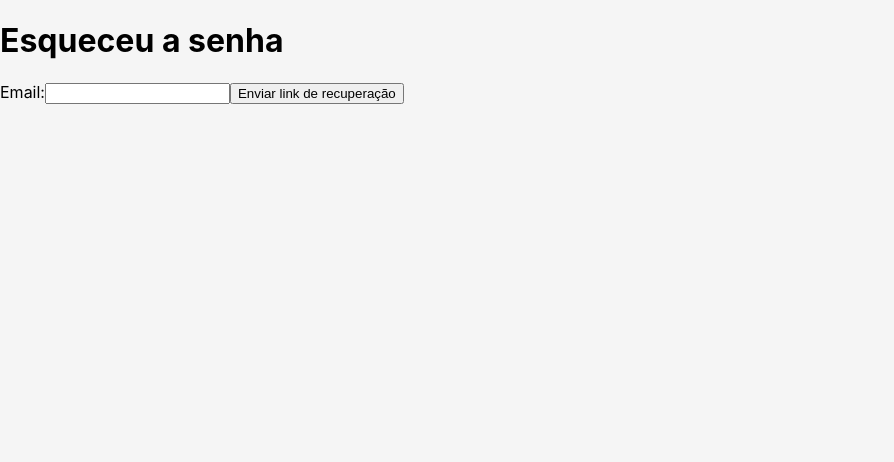
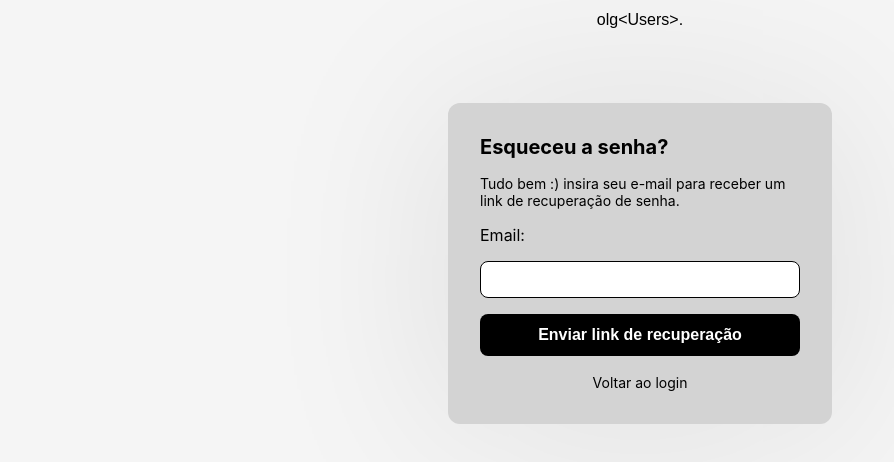
Before and after one commit to olegariobru/olgr-users, a React (Create React App) app in the folder frontEND/: page /forgotPass in a window 1280 px wide. Shown: the top 462 px of the page, without its empty margins (0-894 px from the left). Built offline with nearby package versions, Linux system fonts and the light colour scheme; a web font is replaced by a local one.

Commit message:
estilização do esqueceu minha senha

```diff
--- a/frontEND/src/index.css
+++ b/frontEND/src/index.css
@@ -16,7 +16,7 @@ code {
 :root {
   --cor-principal:#eb0000;
   --cor-secundaria: #CBCBCB;
-  --detalhe2: #808080;
+  --detalhe2: #d3d3d3;
   --detalhe: #F5DEB3;
   --cor-branca: white;
   --cor-preta: black;
--- a/frontEND/src/paginas/forgotPass/esqueceuSenha.module.css
+++ b/frontEND/src/paginas/forgotPass/esqueceuSenha.module.css
@@ -0,0 +1,84 @@
+.fgHeader{
+    display: flex;
+    justify-content: center;
+}
+
+.fgHeader h1{
+    color: var(--cor-primaria);
+    padding: 0;
+    font-family: var(--fonte-principal);
+    font-weight: 300;
+    font-size: medium;
+    cursor: default;
+}
+
+.fgForm{
+    display: flex;
+    flex-direction: column;
+    gap: 16px;
+    padding: 32px;
+    background: var(--detalhe2);
+    border-radius: 12px;
+    box-shadow: 0 4px 12pc rgba(0, 0, 0, 0.1);
+    width: 320px;
+    margin: 5% 0 0 35%;
+}
+.fgTit{
+    font-size: 20px;
+    color: var(--cor-preta);
+    margin: 0;
+    padding: 0%;
+}
+
+.fgSubTit{
+    font-size: 14px;
+    color: var(--cor-preta);
+    margin: 0;
+    padding: 0%;
+}
+
+.inputFg {
+    padding: 3%;
+    border: 1px solid var(--cor-preta);
+    border-radius: 8px;
+    outline: none;
+    transition: border-color 0.3s
+}
+
+
+.btnFg{
+    padding: 12px;
+    background-color: var(--cor-preta);
+    color: var(--cor-branca);
+    border: none;
+    border-radius: 8px;
+    cursor: pointer;
+    font-size: 16px;
+    font-weight: 600;
+    transition: background-color 0.3s;
+}
+.btnFg:hover {
+    background-color: var(--detalhe);
+    color: var(--cor-preta);
+}
+
+.divisor{
+    display: inline-block;
+    width: auto;
+    text-align: center;
+}
+
+
+.fgRod{
+    font-size: 14px;
+    margin: 0%;
+    padding: 0%;
+    color: var(--cor-preta);
+    cursor: pointer;
+    text-decoration: none;
+    transition: color 0.3s;
+
+}
+.fgRod:hover {
+    color: var(--cor-branca);
+}
--- a/frontEND/src/paginas/forgotPass/index.js
+++ b/frontEND/src/paginas/forgotPass/index.js
@@ -1,15 +1,32 @@
+import { Link } from 'react-router-dom';
 import styles from './esqueceuSenha.module.css';
-
+import { motion } from 'framer-motion';
 
 export default function EsqueceuSenha() {
     return (
+        <motion.div
+            initial={{ opacity: 0, y: 20}}
+            animate={{ opacity: 1, y: 0}}
+            exit={{ opacity: 0, y: -20}}
+            transition={{ duration: 0.5}}
+        >
+            <div className={styles.fgHeader}>
+                <h1>olg&lt;Users&gt;.</h1>
+            </div>
+
         <div className={styles.container}>
-            <h1>Esqueceu a senha</h1>
-            <form className={styles.form}>
+
+            <form className={styles.fgForm}>
+                <h1 className={styles.fgTit}>Esqueceu a senha?</h1>
+                <p className={styles.fgSubTit}>Tudo bem :) insira seu e-mail para receber um link de recuperação de senha.</p>
                 <label htmlFor="email">Email:</label>
-                <input type="email" id="email" name="email" required />
-                <button type="submit">Enviar link de recuperação</button>
+                <input className={styles.inputFg} type="email" id="email" name="email" required />
+                <button className={styles.btnFg} type="submit">Enviar link de recuperação</button>
+                <div className={styles.divisor}>
+                    <Link className={styles.fgRod}>Voltar ao login</Link>
+                </div>
             </form>
         </div>
+        </motion.div>
     );
 }
--- a/frontEND/src/paginas/login/index.js
+++ b/frontEND/src/paginas/login/index.js
@@ -30,7 +30,7 @@ export default function LoginPrin (){
                     <label className={styles.lgLabel} htmlFor="password">Senha</label>
                     <input className={styles.lgInput} type="password" id="password" name="password" required />
                     <button className={styles.lgButton} type="submit">Entrar</button>
-                    <p className={styles.lgFormP}>Esqueceu sua senha? <Link to="/forgotPass" className={styles.lgLink}>Clique aqui</Link>.</p>
+                    <p className={styles.lgFormP}>Esqueceu sua senha? <Link to="/forgotPass" className={styles.lgLink}>Clique aqui.</Link></p>
                 </form>
             </div>
         </div>
--- a/frontEND/src/paginas/login/login.module.css
+++ b/frontEND/src/paginas/login/login.module.css
@@ -21,7 +21,7 @@
     flex-direction: column;
     gap: 16px;
     padding: 32px;
-    background: var(--cor-secundaria);
+    background: var(--detalhe2);
     border-radius: 12px;
     box-shadow: 0 4px 12pc rgba(0, 0, 0, 0.1);
     width: 320px;
@@ -43,7 +43,7 @@
 
 .lgFormPsubtitle{
     font-size: 14px;
-    color: var(--detalhe2);
+    color: var(--cor-preta);
     margin: 0;
     padding: 0%;
 }
@@ -99,6 +99,6 @@
 }
 
 .lgLink:hover{
-    color: var(--detalhe2);
+    color: var(--cor-branca);
     text-decoration: none;
 }
```
